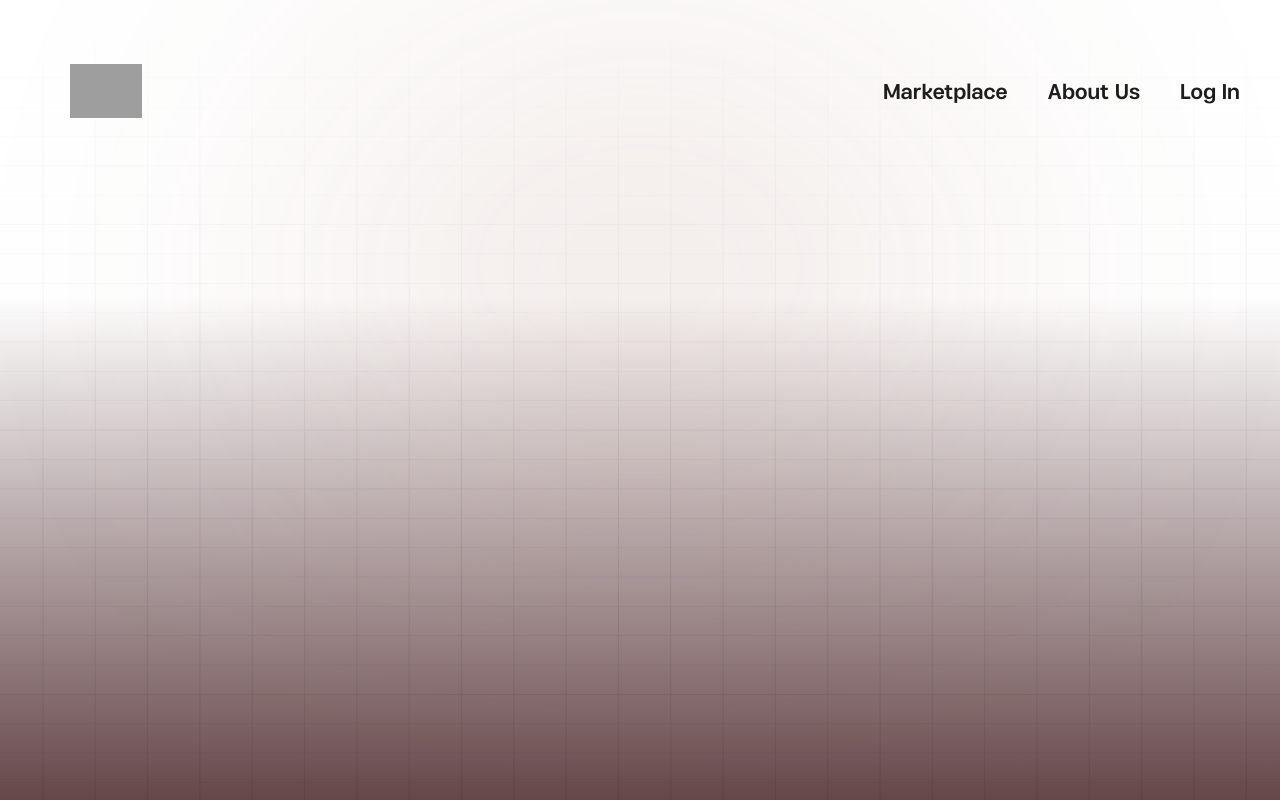
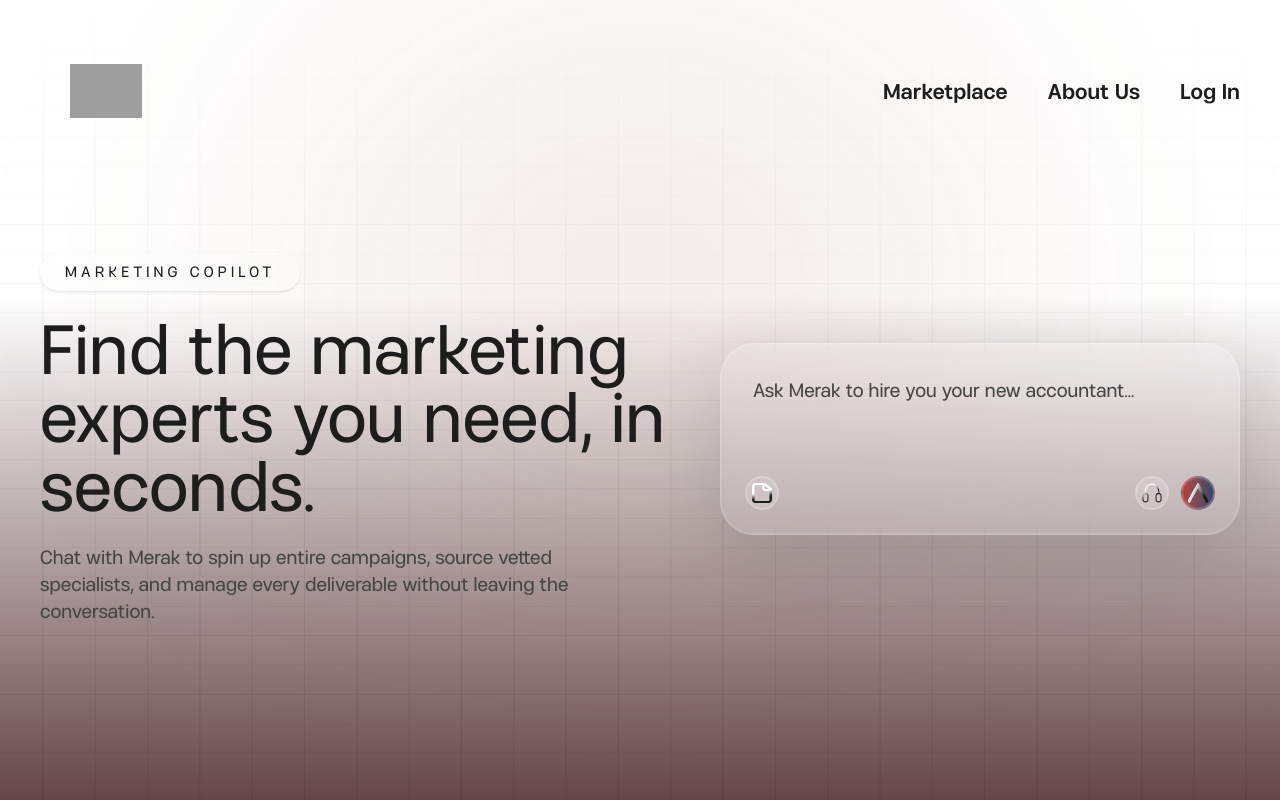
Before and after one commit to novarii/merak-next, a Next.js app: page / in a window 1280 px wide. Built offline with nearby package versions, Linux system fonts and the light colour scheme; grey boxes are pictures that could not be loaded.

Commit message:
Add chatbox

```diff
--- a/app/page.tsx
+++ b/app/page.tsx
@@ -1,3 +1,8 @@
+import Image from 'next/image';
+import Link from 'next/link';
+
+import { LandingChatbox } from '@/components/LandingChatbox';
+
 const GRID_IMAGE = '/assets/landing/grid-image.svg';
 const LOGO_IMAGE =
   'https://www.figma.com/api/mcp/asset/9c0e4fc9-1494-4244-87af-a8e32a8991af';
@@ -32,37 +37,69 @@
               'linear-gradient(to bottom, rgba(0,0,0,0) 0%, rgba(0,0,0,1) 180%)',
           }}
         >
-          <img
+          <Image
             alt=""
             src={GRID_IMAGE}
-            className="h-full w-full object-cover opacity-80 mix-blend-multiply"
-            loading="lazy"
+            fill
+            className="opacity-80 mix-blend-multiply object-cover"
+            priority
+            sizes="100vw"
           />
         </div>
 
         <header className="flex items-center justify-between py-4 md:py-6">
-          <a href="/" className="flex items-center">
-            <img
+          <Link href="/" className="flex items-center" aria-label="Merak home">
+            <Image
               alt="Merak"
               src={LOGO_IMAGE}
+              width={132}
+              height={54}
               className="h-[54px] w-[132px] object-contain"
-              loading="lazy"
+              priority
             />
-          </a>
+          </Link>
           <nav className="flex items-center gap-6 text-base font-semibold text-[#1d1d1d] sm:gap-10 sm:text-xl">
-            <a className="transition hover:text-slate-950" href="/marketplace">
+            <Link className="transition hover:text-slate-950" href="/marketplace">
               Marketplace
-            </a>
-            <a className="transition hover:text-slate-950" href="/about">
+            </Link>
+            <Link className="transition hover:text-slate-950" href="/about">
               About Us
-            </a>
-            <a className="transition hover:text-slate-950" href="/login">
+            </Link>
+            <Link className="transition hover:text-slate-950" href="/login">
               Log In
-            </a>
+            </Link>
           </nav>
         </header>
 
-        <div className="flex-1" />
+        <section className="flex flex-1 items-center py-12">
+          <div className="grid w-full gap-12 lg:grid-cols-[minmax(0,1fr)_520px] lg:items-center">
+            <div className="space-y-6">
+              <div className="inline-flex items-center gap-3 rounded-full border border-white/40 bg-white/20 px-6 py-2 text-sm uppercase tracking-[0.3em] text-[#1d1d1d] shadow-sm backdrop-blur">
+                <span>Marketing Copilot</span>
+              </div>
+              <h1
+                className="max-w-2xl text-[#1d1d1d]"
+                style={{
+                  fontSize: 'var(--font-size-h1)',
+                  lineHeight: 1.05,
+                }}
+              >
+                Find the marketing experts you need, in seconds.
+              </h1>
+              <p
+                className="max-w-xl text-[#454545]"
+                style={{ fontSize: 'var(--font-size-body)', lineHeight: 1.5 }}
+              >
+                Chat with Merak to spin up entire campaigns, source vetted specialists, and manage
+                every deliverable without leaving the conversation.
+              </p>
+            </div>
+
+            <div className="flex justify-center lg:justify-end">
+              <LandingChatbox />
+            </div>
+          </div>
+        </section>
       </div>
     </main>
   );
--- /dev/null
+++ b/app/src/components/LandingChatbox.tsx
@@ -0,0 +1,67 @@
+import Image from 'next/image';
+
+const ICONS = {
+  attach: {
+    src: '/assets/landing/shadow-overlay.svg',
+    alt: 'Attach file',
+  },
+  headphones: {
+    src: '/assets/landing/headphone-icon.svg',
+    alt: 'Toggle voice input',
+  },
+  send: {
+    src: '/assets/landing/send-icon.svg',
+    alt: 'Send message',
+  },
+} as const;
+
+type IconKey = keyof typeof ICONS;
+
+interface IconButtonProps {
+  icon: IconKey;
+  accent?: boolean;
+}
+
+const IconButton = ({ icon, accent = false }: IconButtonProps) => {
+  const { src, alt } = ICONS[icon];
+
+  return (
+    <button
+      type="button"
+      className={`relative flex size-[34px] items-center justify-center rounded-[20px] border border-white/20 p-1.5 shadow-[inset_0_0_2px_rgba(240,240,240,0.8)] backdrop-blur-md transition hover:border-white/40 focus-visible:outline focus-visible:outline-2 focus-visible:outline-offset-2 focus-visible:outline-white ${accent ? 'bg-gradient-to-r from-[rgba(182,13,10,0.8)] to-[rgba(1,34,77,0.8)] text-white' : 'bg-white/10 text-slate-900'}`}
+      style={{ WebkitBackdropFilter: 'blur(10px)' }}
+      aria-label={alt}
+    >
+      <Image alt="" src={src} width={24} height={24} />
+    </button>
+  );
+};
+
+export const LandingChatbox = () => {
+  return (
+    <div className="relative mx-auto w-full max-w-[720px]">
+      <div
+        className="relative h-[192px] rounded-[34px] border border-white/20 bg-white/10 shadow-[0_20px_80px_rgba(0,0,0,0.12)]"
+        style={{
+          backdropFilter: 'blur(12px)',
+          WebkitBackdropFilter: 'blur(12px)',
+        }}
+      >
+        <div className="pointer-events-none absolute inset-0 rounded-[34px] border border-white/10" />
+
+        <p className="absolute left-8 right-8 top-8 text-lg text-[#454545]">
+          Ask Merak to hire you your new accountant...
+        </p>
+
+        <div className="absolute bottom-6 left-6 flex gap-3">
+          <IconButton icon="attach" />
+        </div>
+
+        <div className="absolute bottom-6 right-6 flex gap-3">
+          <IconButton icon="headphones" />
+          <IconButton icon="send" accent />
+        </div>
+      </div>
+    </div>
+  );
+};
--- a/app/src/types/chatkit-tools.d.ts
+++ b/app/src/types/chatkit-tools.d.ts
@@ -1,5 +1,5 @@
-declare module "@openai/chatkit" {
-  interface ClientToolInvocation<TArgs = Record<string, unknown>> {
-    display_agent_profiles(params: {agent_ids: string[]}): {success: boolean};
+declare module '@openai/chatkit' {
+  interface ClientToolInvocation {
+    display_agent_profiles(params: {agent_ids: string[]}): { success: boolean };
   }
 }
--- a/next.config.js
+++ b/next.config.js
@@ -1,5 +1,15 @@
 /** @type {import('next').NextConfig} */
 const nextConfig = {
+  images: {
+    domains: ['www.figma.com'],
+    remotePatterns: [
+      {
+        protocol: 'https',
+        hostname: 'www.figma.com',
+        pathname: '/api/mcp/asset/**',
+      },
+    ],
+  },
   async rewrites() {
     const backendTarget = process.env.BACKEND_URL || 'http://127.0.0.1:8000';
     return [
```
